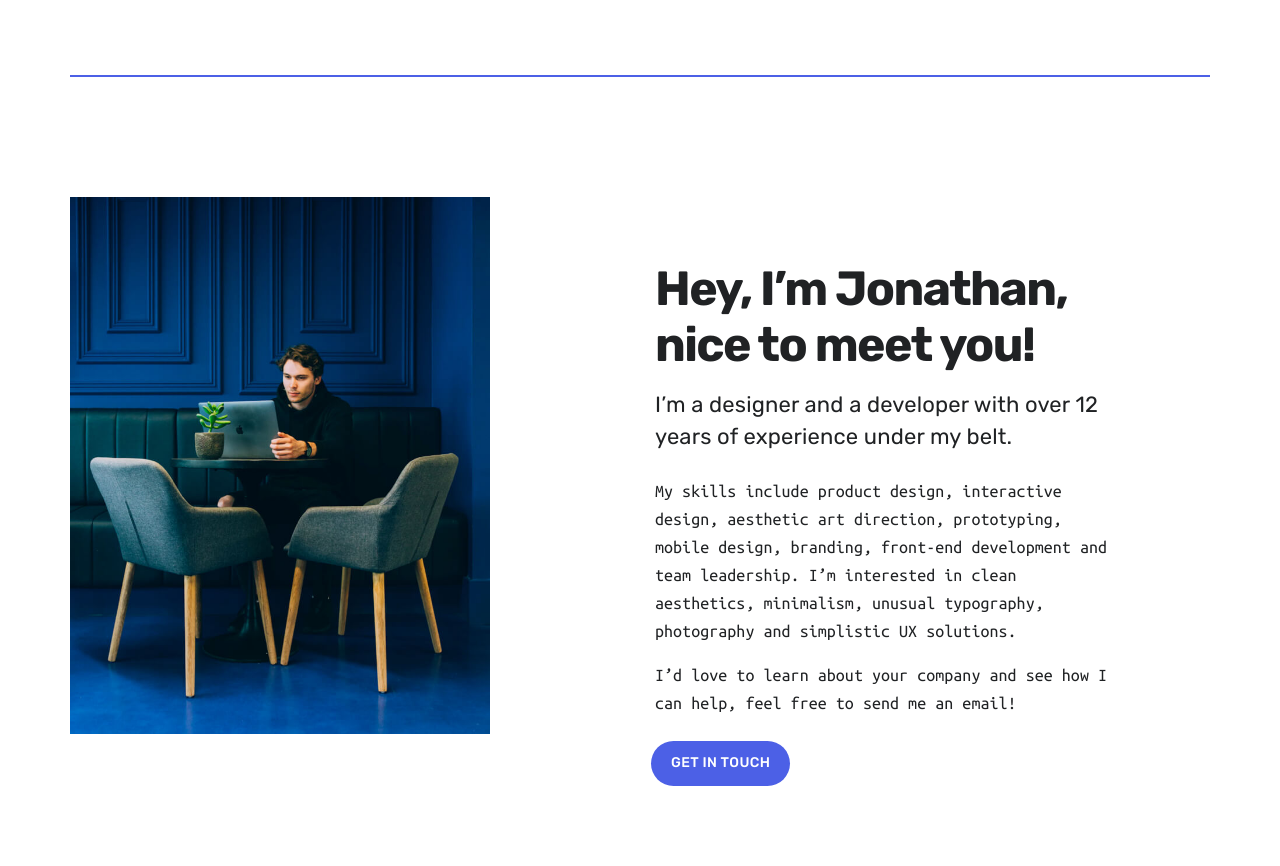
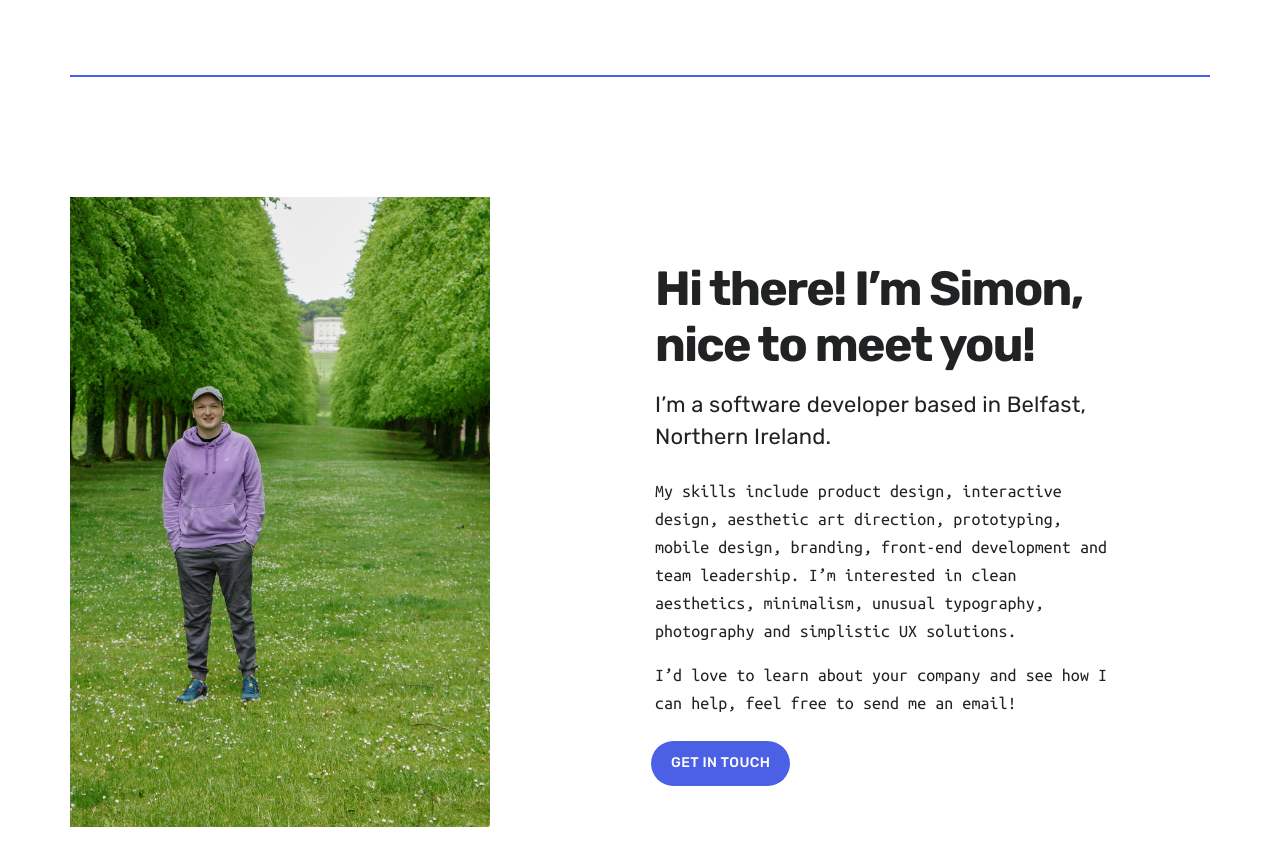
Before and after one commit to SimonRJStevenson/simonrjstevenson.github.io, a Jekyll site: the page built from index.html, in a window 1280 px wide and 900 px high, scrolled down 1544 px. Shown: the top 866 px of the window. Built offline with Jekyll 4.4.1, drawn with Linux system fonts in a browser that asks for light colours; nearby versions of some CDN libraries.

Commit message:
updating profile image

```diff
--- a/_includes/section__about.html
+++ b/_includes/section__about.html
@@ -11,8 +11,8 @@
     </div>
 
     <div class="about__content">
-      <h2 class="title">Hey, I’m Jonathan, nice to meet you!</h2>
-      <p class="subtitle subtitle--light">I’m a designer and a developer with over 12 years of experience under my belt.
+      <h2 class="title">Hi there! I’m Simon, nice to meet you!</h2>
+      <p class="subtitle subtitle--light">I’m a software developer based in Belfast, Northern Ireland.
       </p>
 
       <p>My skills include product design, interactive design, aesthetic art direction, prototyping, mobile design,
```
Also changed, not shown: images/profile.jpg, 2 other files.
